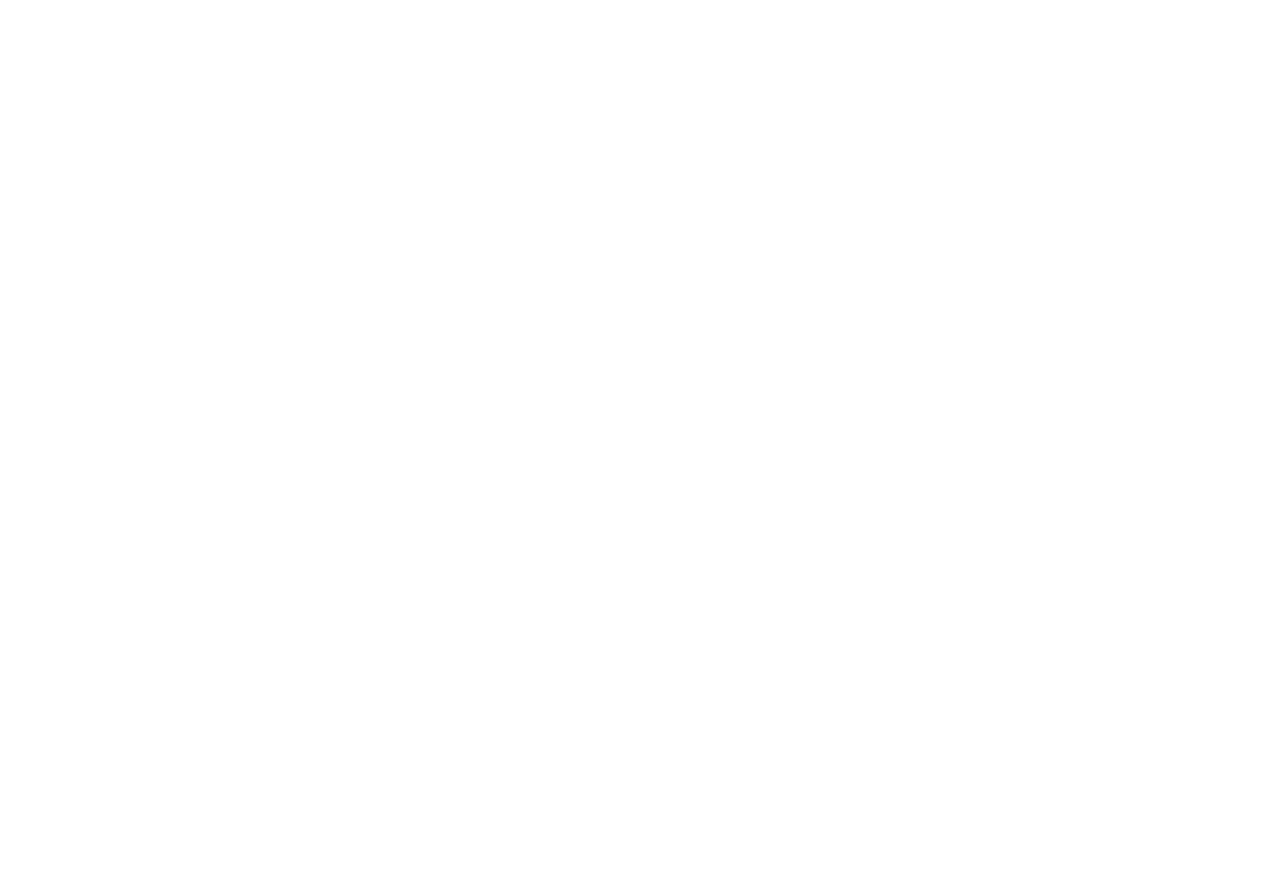
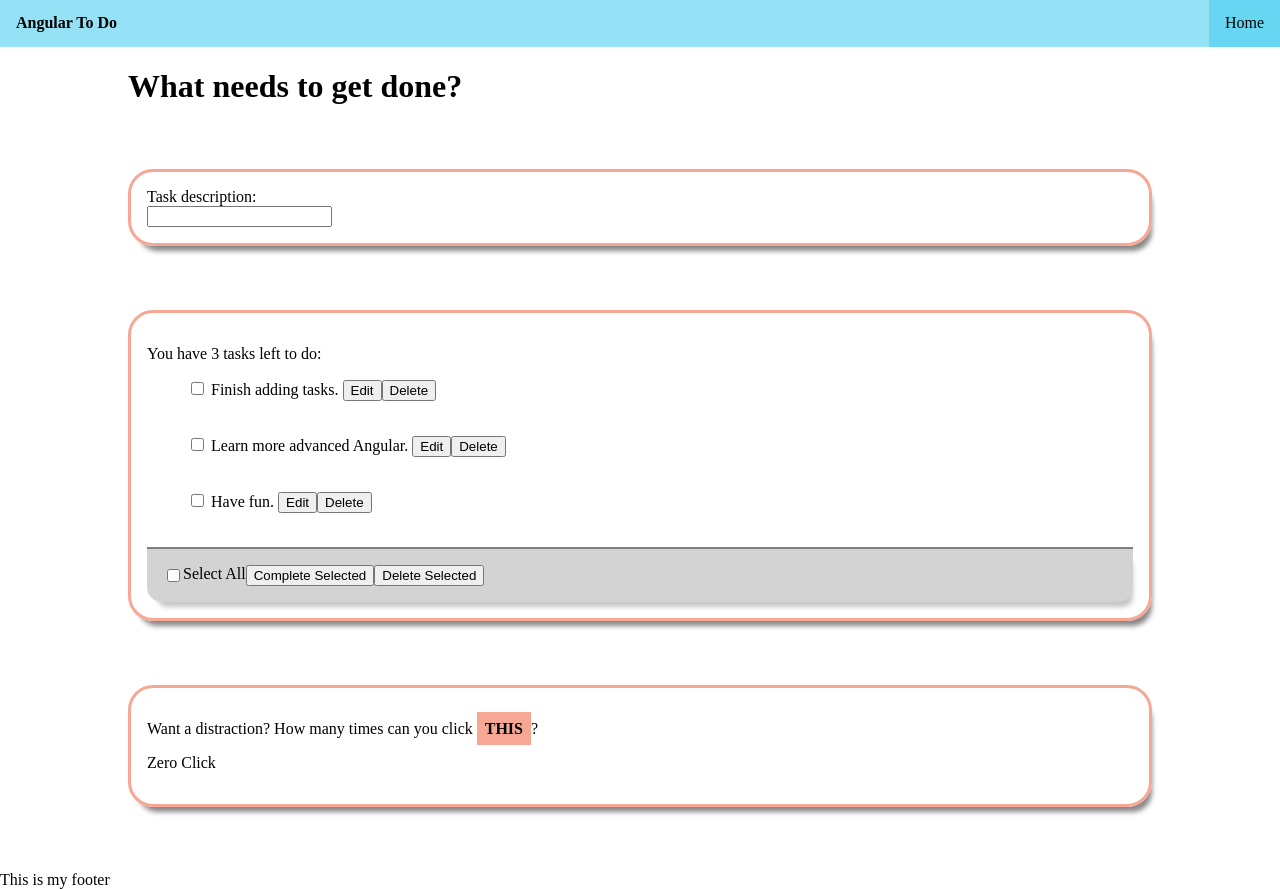
Before and after one commit to trevaftw/angular-to-do, an Angular app: page / in a window 1280 px wide. Before the commit the page ends 800 px from the top, so only its background shows below. Built offline with nearby package versions, Linux system fonts and the light colour scheme.

Commit message:
service causing failed deployment. commenting out till issue resolved

```diff
--- a/src/app/app-routing.module.ts
+++ b/src/app/app-routing.module.ts
@@ -3,11 +3,11 @@ import { Routes, RouterModule } from '@angular/router';
 
 //Route Components
 import { HomeComponent } from './home/home.component'
-import { CompletedComponent } from './completed/completed.component'
+// import { CompletedComponent } from './completed/completed.component'
 
 const routes: Routes = [
   { path: '', component: HomeComponent },
-  { path: 'done', component: CompletedComponent }
+  // { path: 'done', component: CompletedComponent }
 ];
 
 @NgModule({
--- a/src/app/app.module.ts
+++ b/src/app/app.module.ts
@@ -9,7 +9,7 @@ import { HttpClientModule } from '@angular/common/http'
 //Components
 import { AppComponent } from './app.component';
 import { NavBarComponent } from './nav-bar/nav-bar.component';
-import { CompletedComponent } from './completed/completed.component';
+// import { CompletedComponent } from './completed/completed.component';
 import { HomeComponent } from './home/home.component';
 import { FooterComponent } from './footer/footer.component';
 import { ClickGameComponent } from './click-game/click-game.component';
@@ -18,7 +18,7 @@ import { ClickGameComponent } from './click-game/click-game.component';
   declarations: [
     AppComponent,
     NavBarComponent,
-    CompletedComponent,
+    // CompletedComponent,
     HomeComponent,
     FooterComponent,
     ClickGameComponent
--- a/src/app/completed/completed.component.css
+++ b/src/app/completed/completed.component.css
@@ -0,0 +1 @@
+/*  */
--- a/src/app/completed/completed.component.html
+++ b/src/app/completed/completed.component.html
@@ -1,4 +1,4 @@
-<p>completed works!</p>
+<!-- <p>completed works!</p>
 
 <h2>Here is a random Magic the Gathering card since you completed these tasks:</h2>
 <ul *ngIf="randomMagicCard">
@@ -7,4 +7,4 @@
     <li>{{ randomMagicCard.type_line }}</li>
     <li>{{ randomMagicCard.oracle_text }}</li>
     <li *ngIf="randomMagicCard.power">{{ randomMagicCard.power }}/{{ randomMagicCard.toughness }}</li>
-</ul>
+</ul> -->
--- a/src/app/completed/completed.component.ts
+++ b/src/app/completed/completed.component.ts
@@ -1,29 +1,29 @@
-import { Component, OnInit } from '@angular/core';
+// import { Component, OnInit } from '@angular/core';
 
-import { HttpService } from '../http.service'
+// import { HttpService } from '../http.service'
 
-@Component({
-  selector: 'app-completed',
-  templateUrl: './completed.component.html',
-  styleUrls: ['./completed.component.css']
-})
-export class CompletedComponent implements OnInit {
+// @Component({
+//   selector: 'app-completed',
+//   templateUrl: './completed.component.html',
+//   styleUrls: ['./completed.component.css']
+// })
+// export class CompletedComponent implements OnInit {
 
-  constructor(private _http: HttpService) { }
+//   constructor(private _http: HttpService) { }
 
-  randomMagicCard: Object = {
-    power: '',
-    toughness: '',
-    name: '',
-    cmc: '',
-    type_line: '',
-    oracle_text: '',
-  };
+//   randomMagicCard: Object = {
+//     power: '',
+//     toughness: '',
+//     name: '',
+//     cmc: '',
+//     type_line: '',
+//     oracle_text: '',
+//   };
 
-  ngOnInit() {
-    this._http.getRandomMagicCard().subscribe(response => {
-      this.randomMagicCard = response;
-    })
-  }
+//   ngOnInit() {
+//     this._http.getRandomMagicCard().subscribe(response => {
+//       this.randomMagicCard = response;
+//     })
+//   }
 
-}
+// }
--- a/src/app/home/home.component.css
+++ b/src/app/home/home.component.css
@@ -1,4 +1,4 @@
-/*
+
 
 .page-title {
     padding-left: 10%;
@@ -42,4 +42,4 @@ hr {
 .completed {
     text-decoration: line-through;
     font-style: italic;
-} */
+}
--- a/src/app/home/home.component.html
+++ b/src/app/home/home.component.html
@@ -1,4 +1,4 @@
-<!-- <h1 class="page-title"> What needs to get done?</h1>
+<h1 class="page-title"> What needs to get done?</h1>
 
 <div class="container">
     Task description: <br />
@@ -33,4 +33,4 @@
     </div>
 </div>
 
-<click-game></click-game> -->
+<click-game></click-game>
--- a/src/app/home/home.component.ts
+++ b/src/app/home/home.component.ts
@@ -1,99 +1,99 @@
-// import { Component, OnInit } from '@angular/core';
+import { Component, OnInit } from '@angular/core';
 
-// import { HttpService } from '../http.service'
+import { HttpService } from '../http.service'
 
-// //interfaces
-// import { Task } from '../interface/task'
+//interfaces
+import { Task } from '../interface/task'
 
-// @Component({
-//   selector: 'app-home',
-//   templateUrl: './home.component.html',
-//   styleUrls: ['./home.component.css']
-// })
-// export class HomeComponent implements OnInit {
+@Component({
+  selector: 'app-home',
+  templateUrl: './home.component.html',
+  styleUrls: ['./home.component.css']
+})
+export class HomeComponent implements OnInit {
 
 
-//   // tasks: object[]; see comment in deleteTask()
-//   tasks: Task[];
-//   taskTitle: string;
-//   taskID: number;
+  // tasks: object[]; see comment in deleteTask()
+  tasks: Task[];
+  taskTitle: string;
+  taskID: number;
 
-//   constructor(private _http: HttpService) { }
+  constructor(private _http: HttpService) { }
 
-//   ngOnInit() {
-//     this._http.myMethod();
-//     this.taskTitle = '';
-//     this.taskID = 4;
-//     this.tasks = [
-//       {
-//         id: 1,
-//         title: 'Finish adding tasks',
-//         completed: false,
-//         editing: false,
-//       },
-//       {
-//         id: 2,
-//         title: 'Learn more advanced Angular',
-//         completed: false,
-//         editing: false,
-//       },
-//       {
-//         id: 3,
-//         title: 'Have fun',
-//         completed: false,
-//         editing: false,
-//       }
-//     ]
-//   }
+  ngOnInit() {
+    this._http.myMethod();
+    this.taskTitle = '';
+    this.taskID = 4;
+    this.tasks = [
+      {
+        id: 1,
+        title: 'Finish adding tasks',
+        completed: false,
+        editing: false,
+      },
+      {
+        id: 2,
+        title: 'Learn more advanced Angular',
+        completed: false,
+        editing: false,
+      },
+      {
+        id: 3,
+        title: 'Have fun',
+        completed: false,
+        editing: false,
+      }
+    ]
+  }
 
-//   //void because this is not returning anything
-//   addTask(): void {
-//     //make sure not an empty string. trim removes empty space at the end then check the length to see if it's empty
-//     if (this.taskTitle.trim().length === 0) {
-//       return alert('No empty tasks');
-//     }
-//     this.tasks.push({
-//       id: this.taskID,
-//       title: this.taskTitle,
-//       completed: false,
-//       editing: false,
-//     })
-//     //after pushing to taskList, empty the input and increment the ID
-//     this.taskTitle = '';
-//     this.taskID++;
-//   }
+  //void because this is not returning anything
+  addTask(): void {
+    //make sure not an empty string. trim removes empty space at the end then check the length to see if it's empty
+    if (this.taskTitle.trim().length === 0) {
+      return alert('No empty tasks');
+    }
+    this.tasks.push({
+      id: this.taskID,
+      title: this.taskTitle,
+      completed: false,
+      editing: false,
+    })
+    //after pushing to taskList, empty the input and increment the ID
+    this.taskTitle = '';
+    this.taskID++;
+  }
 
-//   editTask(task: Task): void {
-//     // console.log(task)
-//     task.editing = !task.editing
-//   }
+  editTask(task: Task): void {
+    // console.log(task)
+    task.editing = !task.editing
+  }
 
-//   deleteTask(id: number): void {
-//     //because 'tasks' is an object[], we get a red squiggly under task.id
-//     // we can fix this by changing it to an interface we define ourselves.
-//     //we can either do this in this file (see commented section at the end) but then we can't use it across our app
-//     //to use it across our app, we can $ ng g interface file-name
-//     this.tasks = this.tasks.filter(task => task.id !== id)
-//     console.log('id:', id)
-//   }
+  deleteTask(id: number): void {
+    //because 'tasks' is an object[], we get a red squiggly under task.id
+    // we can fix this by changing it to an interface we define ourselves.
+    //we can either do this in this file (see commented section at the end) but then we can't use it across our app
+    //to use it across our app, we can $ ng g interface file-name
+    this.tasks = this.tasks.filter(task => task.id !== id)
+    console.log('id:', id)
+  }
 
-//   taskCount(): number {
-//     return this.tasks.filter(task => !task.completed).length;
-//     //take the array of tasks, and filter out the tasks that ARE completed (which means we get hot many need to be done still)
-//     //then we take the length to give us how many tasks there are
-//   }
+  taskCount(): number {
+    return this.tasks.filter(task => !task.completed).length;
+    //take the array of tasks, and filter out the tasks that ARE completed (which means we get hot many need to be done still)
+    //then we take the length to give us how many tasks there are
+  }
 
-//   selectAll(): void {
-//     // console.log('selectAll hit')
-//     //for each task, set the task completed to match whater the select all check box is (checked or not)
-//     this.tasks.forEach(task => task.completed = (<HTMLInputElement>event.target).checked)
-//   }
+  selectAll(): void {
+    // console.log('selectAll hit')
+    //for each task, set the task completed to match whater the select all check box is (checked or not)
+    this.tasks.forEach(task => task.completed = (<HTMLInputElement>event.target).checked)
+  }
 
+}
+
+// interface Task {
+//   id: number,
+//   title: string,
+//   completed: boolean,
+//   editing: boolean,
 // }
-
-// // interface Task {
-// //   id: number,
-// //   title: string,
-// //   completed: boolean,
-// //   editing: boolean,
-// // }
```
Also changed, not shown: 2 other files (tests, documents, lock files or other folders).
